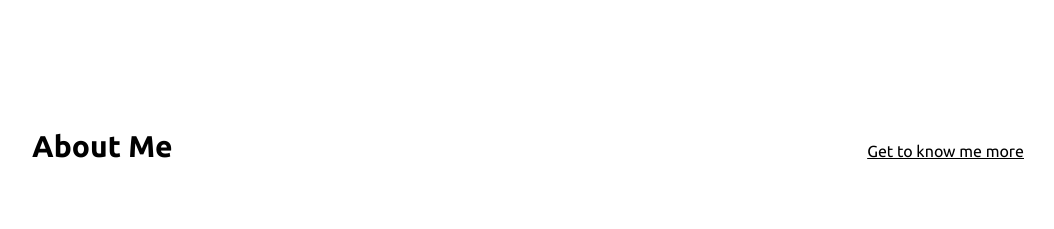
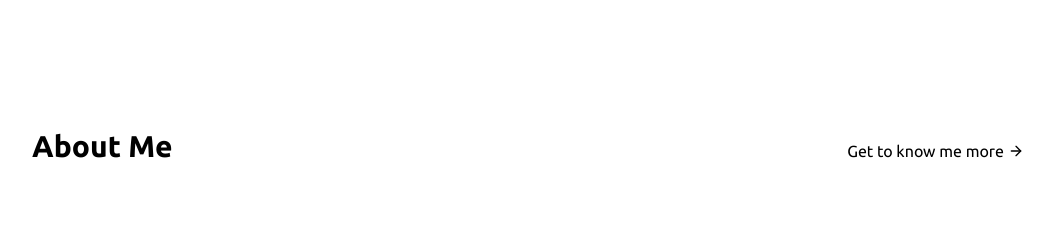
Before and after one commit to gemrey13/gemrey13.github.io, a React (Vite) app: page / in a window 1280 px wide. Shown: the part 800-1029 px from the top of the page, without its empty margins (112-1166 px from the left). Built offline with nearby package versions, Linux system fonts and the light colour scheme; a web font is replaced by a local one.

Commit message:
Fix internal link in AboutMeSection and enhance Title component styling

```diff
--- a/src/components/sections/AboutMeSection.tsx
+++ b/src/components/sections/AboutMeSection.tsx
@@ -7,7 +7,7 @@ const AboutMeSection = () => {
       <Title
         header="About Me"
         linkTitle="Get to know me more"
-        internalLink="asdas"
+        internalLink="/about-me"
       />
       <AboutMeInfo />
     </section>
--- a/src/components/ui/Title.tsx
+++ b/src/components/ui/Title.tsx
@@ -1,5 +1,6 @@
 import { Link } from "react-router-dom";
 import { motion } from "framer-motion";
+import { FiArrowRight } from "react-icons/fi";
 
 interface TitleProps {
   header: string;
@@ -19,8 +20,12 @@ const Title = ({ header, linkTitle, internalLink }: TitleProps) => {
     >
       <h2 className="text-xl font-semibold md:text-3xl">{header}</h2>
       {linkTitle && internalLink ? (
-        <Link to={internalLink} className="text-sm underline md:text-base">
+        <Link
+          to={internalLink}
+          className="hover:text-secondary text-sm transition-colors duration-300 md:text-base flex gap-1 items-center"
+        >
           {linkTitle}
+          <FiArrowRight className="transition-transform duration-300 group-hover:translate-x-1" />
         </Link>
       ) : null}
     </motion.div>
```
